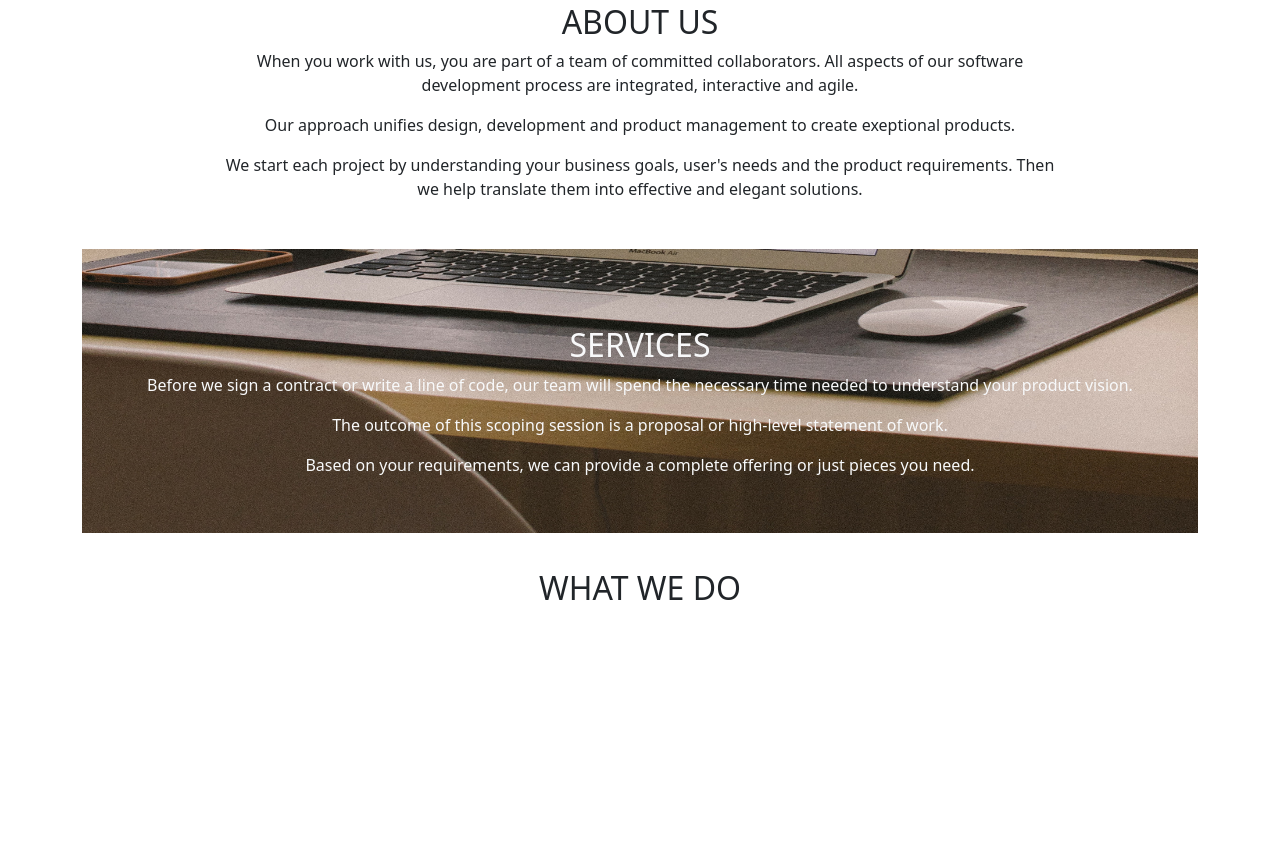
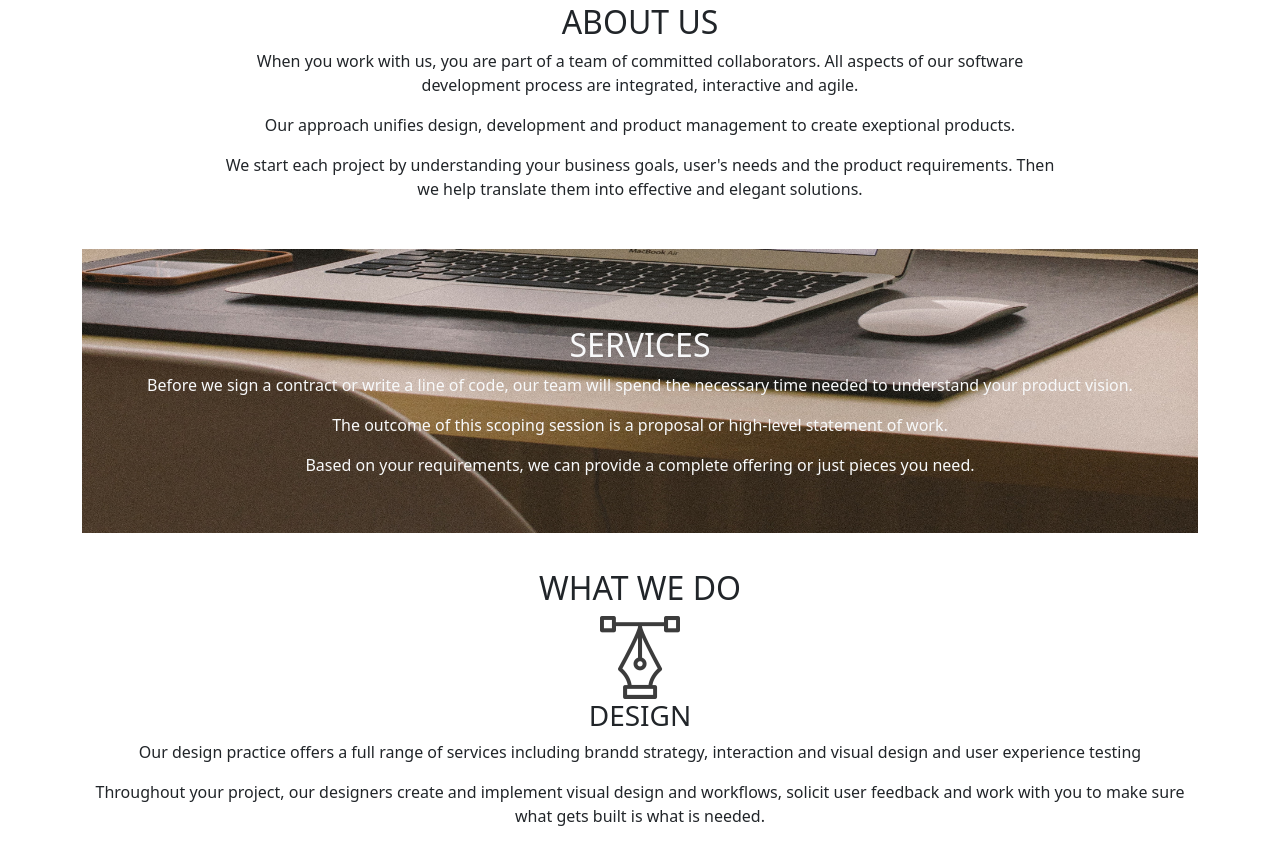
Before and after one commit to otienotimothy/delani-studio, a plain HTML site: page index.html in a window 1280 px wide. Shown: the part 685-1529 px from the top of the page. Before the commit the page ends 1301 px from the top, so only its background shows below. Drawn offline with nearby package versions, Linux system fonts and the light colour scheme.

Commit message:
add structure for the What we do - design section

```diff
--- a/index.html
+++ b/index.html
@@ -75,6 +75,25 @@
 				<h2>WHAT WE DO</h2>
 				<div>
 					<article class="design">
+						<div class="design-img">
+							<img
+								src="./assets/services_icons/design_icon.png"
+								alt="design-icons"
+							/>
+						</div>
+						<div class="design-content">
+							<h3>DESIGN</h3>
+							<p>
+								Our design practice offers a full range of services including
+								brandd strategy, interaction and visual design and user
+								experience testing
+							</p>
+							<p>
+								Throughout your project, our designers create and implement
+								visual design and workflows, solicit user feedback and work with
+								you to make sure what gets built is what is needed.
+							</p>
+						</div>
 					</article>
 					<article class="development"></article>
 					<article class="product-management"></article>
```
